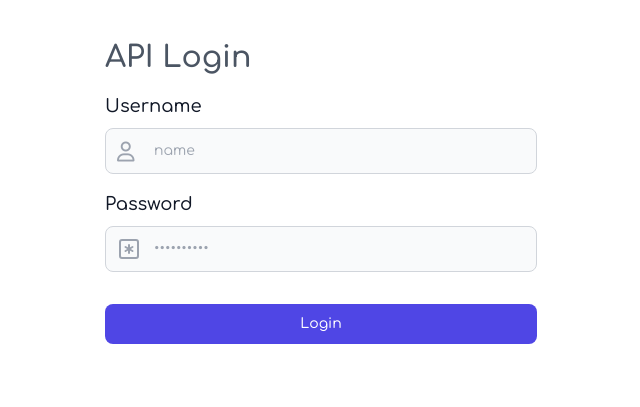
After one commit to Joaquin-Gael/back-web, a Django app: page /api/login/ in a window 1280 px wide. The commit adds this page. Shown: the top 407 px of the page, without its empty margins (319-959 px from the left). Run offline with Django 5.2, Linux system fonts and the light colour scheme; style sheets or scripts are compiled from the project's sources; some libraries are stand-ins or nearby versions.

Commit message:
update::login para admins preparado

```diff
--- a/mysite/API/urls.py
+++ b/mysite/API/urls.py
@@ -13,5 +13,6 @@ router.registry.extend(posts_router.registry)
 urlpatterns = [
     path('web/',views.IndexAPI.as_view(),name='index'),
     path('',include(router.urls)),
-    path('',include('users.urls'))
+    path('',include('users.urls')),
+    path('login/',views.LoginAPI.as_view(),name='login')
 ]
--- a/mysite/API/views.py
+++ b/mysite/API/views.py
@@ -1,4 +1,4 @@
-from django.shortcuts import render
+from django.shortcuts import (render, redirect)
 from rest_framework import (viewsets, views, permissions, status, response)
 from django.utils import timezone
 from . import (models, serializers)
@@ -6,12 +6,32 @@ from . import (models, serializers)
 # Create your views here.
 class IndexAPI(views.View):
     def get(self,request,*args,**kwargs):
+        if not request.user.is_authenticated:
+            return redirect('login')
         messages = models.MessagesAPI.objects.all()
         return render(request,'index.html',{
             'date':timezone.now(),
             'messages':messages
         })
 
+class LoginAPI(views.View):
+    def get(self,request,*args,**kwargs):
+        return render(request,'login.html')
+
+    def post(self,request,*args,**kwargs):
+        try:
+            username = request.POST.get('username')
+            password = request.POST.get('password')
+            user = models.User.objects.get(username=username)
+        except:
+            redirect('login')
+        if user.is_superuser:
+            user.login_date_set(request)
+            return redirect('index')
+        else:
+            redirect('login')
+
+
 class MessagesAPI(viewsets.ModelViewSet):
     queryset = models.MessagesAPI.objects.all()
     serializer_class = serializers.MessagesSerializer
--- a/mysite/templates/base.html
+++ b/mysite/templates/base.html
@@ -12,6 +12,7 @@
     <link rel="shortcut icon" href="{% static 'assets/img/favicon.ico' %}" type="image/x-icon">
     <link rel="stylesheet" href="{% static 'src/output.css' %}">
     <link href="https://fonts.googleapis.com/css2?family=Comfortaa:wght@300..700&display=swap" rel="stylesheet">
+    <link rel="stylesheet" href="https://cdnjs.cloudflare.com/ajax/libs/font-awesome/6.0.0-beta3/css/all.min.css">
     <title>Api Site</title>
     {% block head %}
     {% endblock head %}
@@ -43,7 +44,7 @@
             </div>
            <ul class="space-y-2 font-medium">
               <li>
-                 <a href="#" class="flex items-center p-2 text-gray-900 rounded-lg dark:text-white hover:bg-gray-100 dark:hover:bg-gray-700 group">
+                 <a href="{% url 'visit_chart' %}" class="flex items-center p-2 text-gray-900 rounded-lg dark:text-white hover:bg-gray-100 dark:hover:bg-gray-700 group">
                     <svg class="flex-shrink-0 w-5 h-5 text-gray-500 transition duration-75 dark:text-gray-400 group-hover:text-gray-900 dark:group-hover:text-white" aria-hidden="true" xmlns="http://www.w3.org/2000/svg" fill="currentColor" viewBox="0 0 20 18">
                        <path d="M14 2a3.963 3.963 0 0 0-1.4.267 6.439 6.439 0 0 1-1.331 6.638A4 4 0 1 0 14 2Zm1 9h-1.264A6.957 6.957 0 0 1 15 15v2a2.97 2.97 0 0 1-.184 1H19a1 1 0 0 0 1-1v-1a5.006 5.006 0 0 0-5-5ZM6.5 9a4.5 4.5 0 1 0 0-9 4.5 4.5 0 0 0 0 9ZM8 10H5a5.006 5.006 0 0 0-5 5v2a1 1 0 0 0 1 1h11a1 1 0 0 0 1-1v-2a5.006 5.006 0 0 0-5-5Z"/>
                     </svg>
--- /dev/null
+++ b/mysite/templates/login.html
@@ -0,0 +1,44 @@
+{% load static %}
+<!DOCTYPE html>
+<html lang="en">
+<head>
+    <meta charset="UTF-8">
+    <meta name="viewport" content="width=device-width, initial-scale=1.0">
+    <script src="https://cdn.tailwindcss.com"></script>
+    <link rel="shortcut icon" href="{% static 'assets/img/favicon.ico' %}" type="image/x-icon">
+    <link rel="stylesheet" href="{% static 'src/output.css' %}">
+    <link href="https://fonts.googleapis.com/css2?family=Comfortaa:wght@300..700&display=swap" rel="stylesheet">
+    <link rel="stylesheet" href="https://cdnjs.cloudflare.com/ajax/libs/font-awesome/6.0.0-beta3/css/all.min.css">
+    <title>Api Site</title>
+    <style>
+      @import url('https://fonts.googleapis.com/css2?family=Comfortaa:wght@300..700&display=swap');
+      body{
+        font-family: "Comfortaa", sans-serif;
+      }
+    </style>
+</head>
+<body>
+    <div class="flex flex-col w-full md:w-1/2 xl:w-2/5 2xl:w-2/5 3xl:w-1/3 mx-auto p-8 md:p-10 2xl:p-12 3xl:p-14 bg-[#ffffff]  ">
+        <div class="flex flex-row gap-3 pb-4">
+             <h1 class="text-3xl font-semibold text-[#4B5563] my-auto hover:text-blue-500">API Login</h1>
+
+        </div>
+        <form class="flex flex-col" method="POST" action="{% url 'login' %}">
+            {% csrf_token %}
+            <div class="pb-2">
+                <label for="Username" class="block mb-2 text-lg font-medium text-[#111827] hover:text-blue-500">Username</label>
+                <div class="relative text-gray-400"><span class="absolute inset-y-0 left-0 flex items-center p-1 pl-3"><i class="fa-regular fa-user fa-lg"></i></span>
+                    <input type="txex" name="Username" id="Username" class="pl-12 mb-2 bg-gray-50 text-gray-600 border focus:border-transparent border-gray-300 sm:text-sm rounded-lg ring ring-transparent focus:ring-1 focus:outline-none focus:ring-gray-400 block w-full p-2.5 rounded-l-lg py-3 px-4" placeholder="name" autocomplete="off" required>
+                </div>
+            </div>
+            <div class="pb-6">
+                <label for="password" class="block mb-2 text-lg font-medium text-[#111827] hover:text-blue-500">Password</label>
+                <div class="relative text-gray-400"><span class="absolute inset-y-0 left-0 flex items-center p-1 pl-3"><svg xmlns="http://www.w3.org/2000/svg" width="24" height="24" viewBox="0 0 24 24" fill="none" stroke="currentColor" stroke-width="2" stroke-linecap="round" stroke-linejoin="round" class="lucide lucide-square-asterisk"><rect width="18" height="18" x="3" y="3" rx="2"></rect><path d="M12 8v8"></path><path d="m8.5 14 7-4"></path><path d="m8.5 10 7 4"></path></svg></span>
+                    <input type="password" name="password" id="password" placeholder="••••••••••" class="pl-12 mb-2 bg-gray-50 text-gray-600 border focus:border-transparent border-gray-300 sm:text-sm rounded-lg ring ring-transparent focus:ring-1 focus:outline-none focus:ring-gray-400 block w-full p-2.5 rounded-l-lg py-3 px-4" autocomplete="new-password" required>
+                </div>
+            </div>
+            <button type="submit" class="w-full text-[#FFFFFF] bg-[#4F46E5] focus:ring-4 focus:outline-none focus:ring-primary-300 font-medium rounded-lg text-sm px-5 py-2.5 text-center mb-6">Login</button>
+        </form>
+    </div>
+</body>
+</html>
--- a/mysite/users/urls.py
+++ b/mysite/users/urls.py
@@ -9,7 +9,7 @@ router.register(r'users', views.UserViews, basename='users')
 router.register(r'type_users', views.TypeUserViews, basename='type_users')
 
 urlpatterns = [
-    path('', include(router.urls)),
+    path('', include(router.urls), name='user_api'),
     path('token/', TokenObtainPairView.as_view(), name='token_obtain_pair'),
     path('token/refresh/', TokenRefreshView.as_view(), name='token_refresh'),
     path('visit/', views.VisitCreateView.as_view(), name='visit_create'),
```
